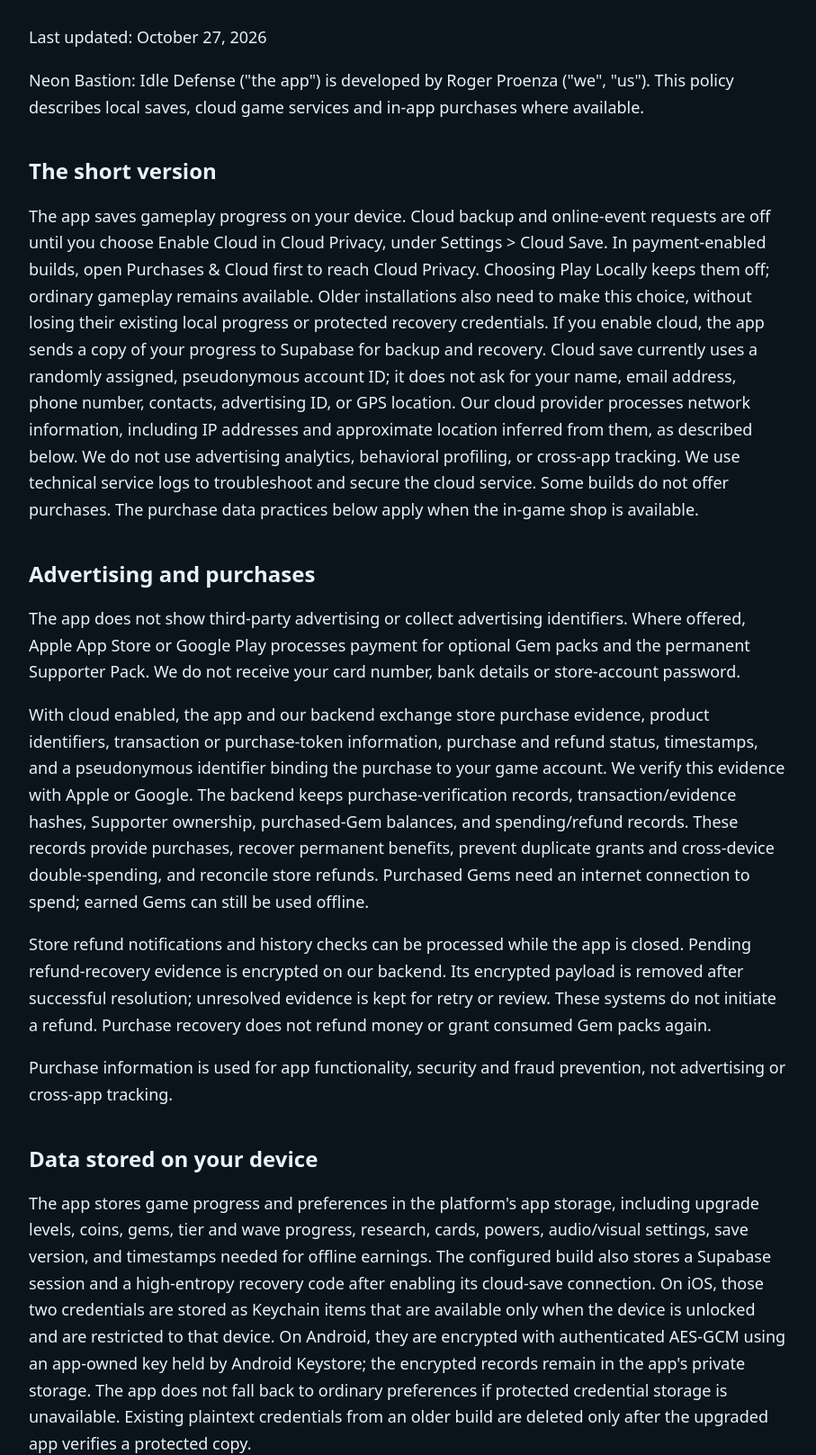
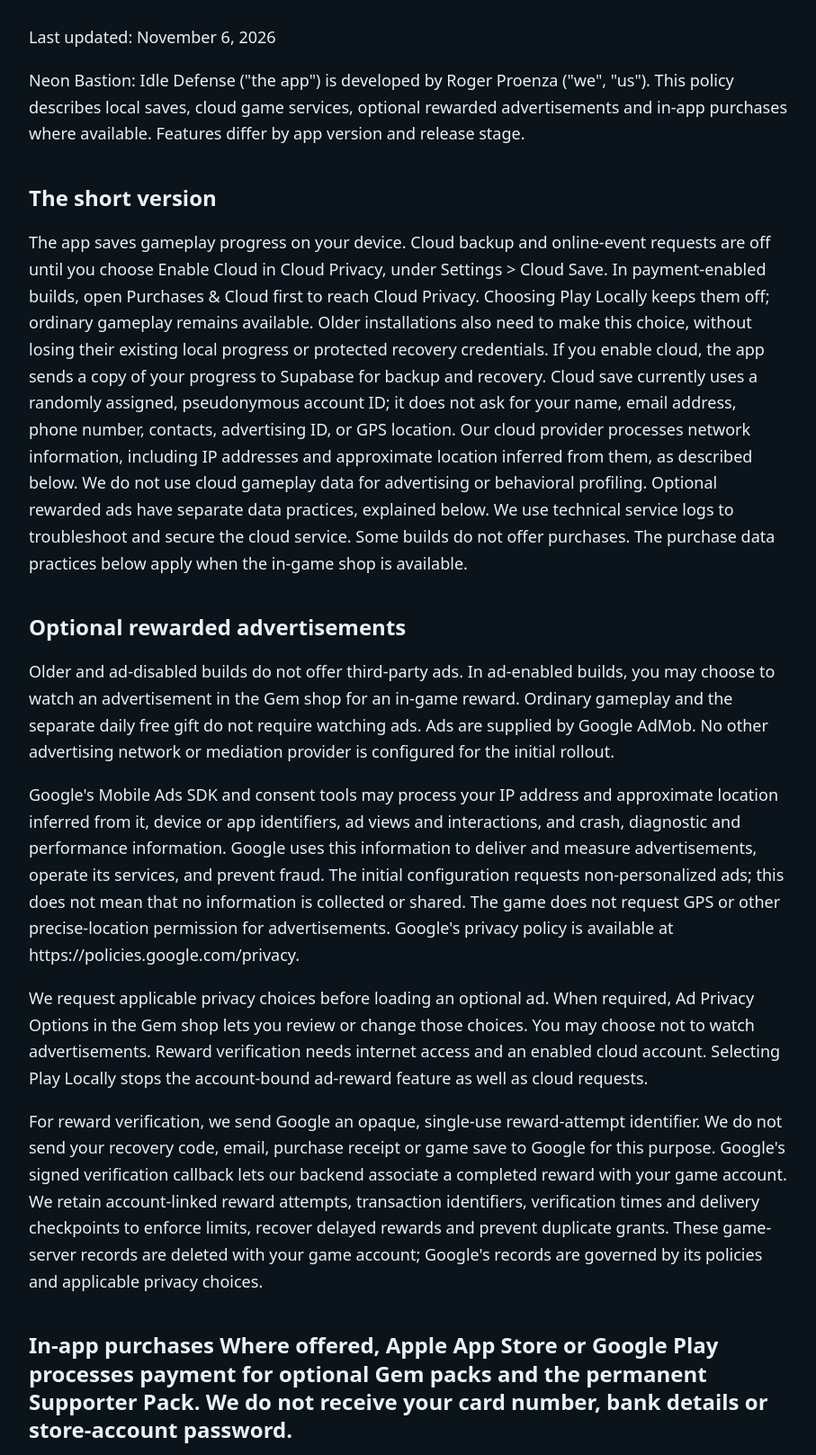
Before and after one commit to rpdforlifex-collab/neon-bastion-support, a plain HTML site: page privacy.html in a window 1280 px wide. Shown: the part 284-1901 px from the top of the page at 90% size, without its empty margins (186-1093 px from the left). Drawn offline with Linux system fonts and the light colour scheme.

Commit message:
Publish approved optional rewarded-ad privacy disclosure

```diff
--- a/privacy.html
+++ b/privacy.html
@@ -5,12 +5,19 @@
 <body><a class="skip" href="#main">Skip to content</a><header><a class="brand" href="index.html">NEON BASTION <span>Idle Defense</span></a>
 <nav aria-label="Main"><a href="index.html">Support</a><a href="privacy.html">Privacy</a><a href="delete-account.html">Delete account</a></nav></header>
 <main id="main"><h1>Privacy Policy — Neon Bastion: Idle Defense</h1>
-<p>Last updated: October 27, 2026</p>
-<p>Neon Bastion: Idle Defense (&quot;the app&quot;) is developed by Roger Proenza (&quot;we&quot;, &quot;us&quot;). This policy describes local saves, cloud game services and in-app purchases where available.</p>
+<p>Last updated: November 6, 2026</p>
+<p>Neon Bastion: Idle Defense (&quot;the app&quot;) is developed by Roger Proenza (&quot;we&quot;, &quot;us&quot;). This policy describes local saves, cloud game services, optional rewarded advertisements and in-app purchases where available. Features differ by app version and release stage.</p>
 <h2>The short version</h2>
-<p>The app saves gameplay progress on your device. Cloud backup and online-event requests are off until you choose Enable Cloud in Cloud Privacy, under Settings &gt; Cloud Save. In payment-enabled builds, open Purchases &amp; Cloud first to reach Cloud Privacy. Choosing Play Locally keeps them off; ordinary gameplay remains available. Older installations also need to make this choice, without losing their existing local progress or protected recovery credentials. If you enable cloud, the app sends a copy of your progress to Supabase for backup and recovery. Cloud save currently uses a randomly assigned, pseudonymous account ID; it does not ask for your name, email address, phone number, contacts, advertising ID, or GPS location. Our cloud provider processes network information, including IP addresses and approximate location inferred from them, as described below. We do not use advertising analytics, behavioral profiling, or cross-app tracking. We use technical service logs to troubleshoot and secure the cloud service. Some builds do not offer purchases. The purchase data practices below apply when the in-game shop is available.</p>
-<h2>Advertising and purchases</h2>
-<p>The app does not show third-party advertising or collect advertising identifiers. Where offered, Apple App Store or Google Play processes payment for optional Gem packs and the permanent Supporter Pack. We do not receive your card number, bank details or store-account password.</p>
+<p>The app saves gameplay progress on your device. Cloud backup and online-event requests are off until you choose Enable Cloud in Cloud Privacy, under Settings &gt; Cloud Save. In payment-enabled builds, open Purchases &amp; Cloud first to reach Cloud Privacy. Choosing Play Locally keeps them off; ordinary gameplay remains available. Older installations also need to make this choice, without losing their existing local progress or protected recovery credentials. If you enable cloud, the app sends a copy of your progress to Supabase for backup and recovery. Cloud save currently uses a randomly assigned, pseudonymous account ID; it does not ask for your name, email address, phone number, contacts, advertising ID, or GPS location. Our cloud provider processes network information, including IP addresses and approximate location inferred from them, as described below. We do not use cloud gameplay data for advertising or behavioral profiling. Optional rewarded ads have separate data practices, explained below. We use technical service logs to troubleshoot and secure the cloud service. Some builds do not offer purchases. The purchase data practices below apply when the in-game shop is available.</p>
+<h2>Optional rewarded advertisements</h2>
+<p>Older and ad-disabled builds do not offer third-party ads. In ad-enabled builds, you may choose to watch an advertisement in the Gem shop for an in-game reward. Ordinary gameplay and the separate daily free gift do not require watching ads. Ads are supplied by Google AdMob. No other advertising network or mediation provider is configured for the initial rollout.</p>
+<p>Google&#x27;s Mobile Ads SDK and consent tools may process your IP address and approximate location inferred from it, device or app identifiers, ad views and interactions, and crash, diagnostic and performance information. Google uses this information to deliver and measure advertisements, operate its services, and prevent fraud. The initial configuration requests non-personalized ads; this does not mean that no information is collected or shared. The game does not request GPS or other precise-location permission for advertisements. Google&#x27;s privacy policy is available at https://policies.google.com/privacy.</p>
+<p>We request applicable privacy choices before loading an optional ad. When required, Ad Privacy Options in the Gem shop lets you review or change those choices. You may choose not to watch advertisements. Reward verification needs internet access and an enabled cloud account. Selecting Play Locally stops the account-bound ad-reward feature as well as cloud requests.</p>
+<p>For reward verification, we send Google an opaque, single-use reward-attempt identifier. We do not send your recovery code, email, purchase receipt or game save to Google for this purpose. Google&#x27;s signed verification callback lets our backend associate a completed reward with your game account. We retain account-linked reward attempts, transaction identifiers, verification times and delivery checkpoints to enforce limits, recover delayed rewards and prevent duplicate grants. These game-server records are deleted with your game account; Google&#x27;s records are governed by its policies and applicable privacy choices.</p>
+<h2>In-app purchases
+Where offered, Apple App Store or Google Play processes payment for optional
+Gem packs and the permanent Supporter Pack. We do not receive your card number,
+bank details or store-account password.</h2>
 <p>With cloud enabled, the app and our backend exchange store purchase evidence, product identifiers, transaction or purchase-token information, purchase and refund status, timestamps, and a pseudonymous identifier binding the purchase to your game account. We verify this evidence with Apple or Google. The backend keeps purchase-verification records, transaction/evidence hashes, Supporter ownership, purchased-Gem balances, and spending/refund records. These records provide purchases, recover permanent benefits, prevent duplicate grants and cross-device double-spending, and reconcile store refunds. Purchased Gems need an internet connection to spend; earned Gems can still be used offline.</p>
 <p>Store refund notifications and history checks can be processed while the app is closed. Pending refund-recovery evidence is encrypted on our backend. Its encrypted payload is removed after successful resolution; unresolved evidence is kept for retry or review. These systems do not initiate a refund. Purchase recovery does not refund money or grant consumed Gem packs again.</p>
 <p>Purchase information is used for app functionality, security and fraud prevention, not advertising or cross-app tracking.</p>
@@ -38,7 +45,7 @@
 <h2>Support website</h2>
 <p>Our public support, privacy, and account-deletion pages are hosted by GitHub Pages. They do not contain an account sign-in, an upload form, advertising, or analytics scripts added by us. GitHub logs and stores visitors&#x27; IP addresses for security purposes, including when a visitor is not signed in to GitHub. That hosting activity is governed by GitHub&#x27;s Privacy Statement and is separate from the game&#x27;s cloud-save data. Email links open your mail app; you choose whether to send a message and what information to include.</p>
 <h2>Changes</h2>
-<p>We will update this policy before enabling materially different data uses, such as behavioral analytics or third-party advertising, and will update the app store privacy disclosures at the same time.</p>
+<p>We will update this policy before enabling materially different data uses, such as additional analytics or advertising providers, and will update the app store privacy disclosures at the same time.</p>
 <h2>Contact</h2>
 <p>Questions or deletion requests: rpdforlifex@gmail.com</p>
 <p>If you email us, we receive your sender address and the information you choose to include. We use that information to respond, troubleshoot, and verify account-deletion requests. The in-app Email Support button opens your mail app; it does not silently upload your save or send a message. Please do not send passwords, recovery codes, or payment details in your first message.</p>
```
